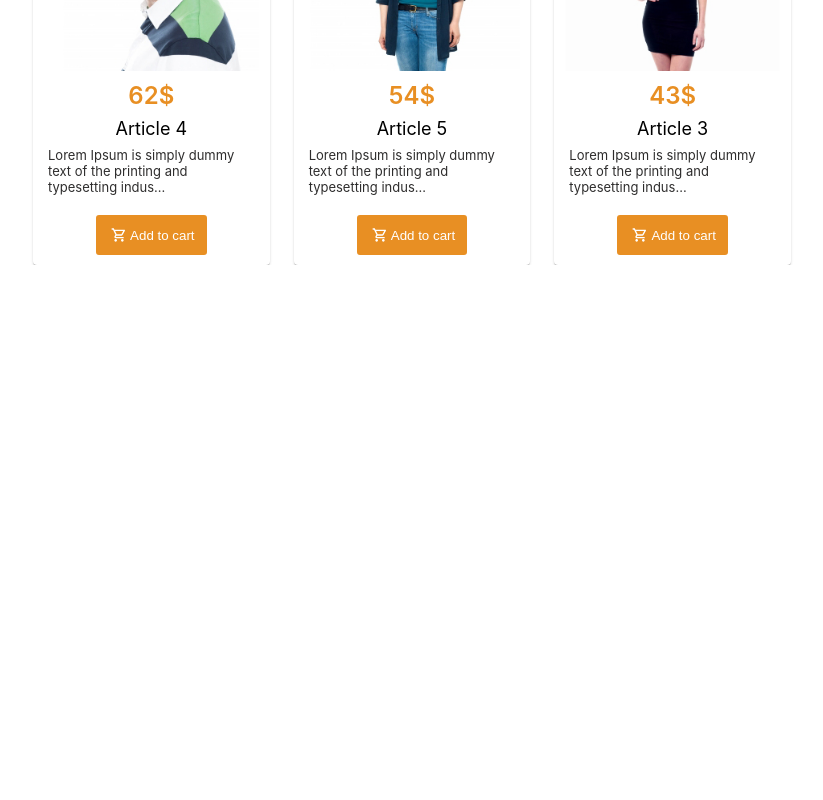
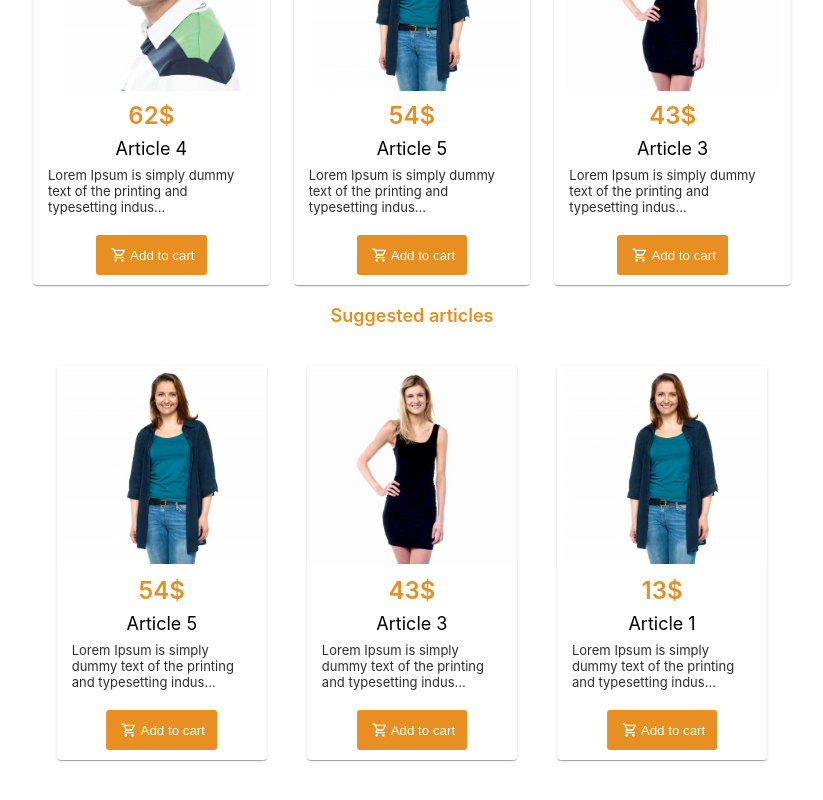
Before and after one commit to Mazo26/nit, a React (Create React App) app in the folder nitshop/: page / in a window 1280 px wide. Shown: the part 1204-2004 px from the top of the page, without its empty margins (361-1184 px from the left). Before the commit the page ends 1469 px from the top, so only its background shows below. Built offline with nearby package versions, Linux system fonts and the light colour scheme.

Commit message:
added suggested part

```diff
--- a/nitshop/src/Templates/ArticlesHomePage/ArticlesHomePage.jsx
+++ b/nitshop/src/Templates/ArticlesHomePage/ArticlesHomePage.jsx
@@ -9,7 +9,7 @@ import article3 from "../../assets/images/home/product3.jpg";
 const loremText =
   "Lorem Ipsum is simply dummy text of the printing and typesetting industry. Lorem Ipsum has been the industry's standard dummy text ever since the 1500s, when an unknown printer took a galley of type and scrambled it to make a type specimen book.";
 
-const articles = [
+export const articles = [
   {
     title: "Article 1",
     description: loremText,
--- a/nitshop/src/Templates/ProductsHomePage/ProductsHomePage.jsx
+++ b/nitshop/src/Templates/ProductsHomePage/ProductsHomePage.jsx
@@ -5,6 +5,7 @@ import Text from "../../components/Text/Text";
 import CategoryTab from "../CategoryTab/CategoryTab";
 import { colors, fontSize, fontWeight } from "../../util/theme";
 import ArticlesHomePage from "../ArticlesHomePage/ArticlesHomePage";
+import SuggestedCarousel from "../SuggestedCarousel/SuggestedCarousel";
 
 const styles = {
   container: {
@@ -15,7 +16,7 @@ const styles = {
     display: "flex",
     width: "100%",
     justifyContent: "center",
-    padding: "10px 0px",
+    padding: "20px 0px",
   },
   headingText: {
     fontSize: fontSize.medium,
@@ -39,6 +40,10 @@ const ProductsHomePage = () => {
             <Text style={styles.headingText}>Articles</Text>
           </SimplifiedDiv>
           <ArticlesHomePage />
+          <SimplifiedDiv style={styles.headingContainer}>
+            <Text style={styles.headingText}>Suggested articles</Text>
+          </SimplifiedDiv>
+          <SuggestedCarousel />
         </Grid>
       </Grid>
     </SimplifiedDiv>
--- /dev/null
+++ b/nitshop/src/Templates/SuggestedCarousel/SuggestedCarousel.jsx
@@ -0,0 +1,42 @@
+import React from "react";
+import ArticleCard from "../ArticleCard/ArticleCard";
+import { Carousel } from "react-responsive-carousel";
+import SimplifiedDiv from "../../components/SimplifiedDiv/SimplifiedDiv";
+import { articles } from "../ArticlesHomePage/ArticlesHomePage";
+
+const styles = {
+  articleCardHolder: {
+    padding: 20,
+  },
+};
+
+const SuggestedCarousel = () => {
+  return (
+    <SimplifiedDiv>
+      <Carousel
+        showIndicators={false}
+        showStatus={false}
+        infiniteLoop
+        interval={1000}
+        swipeable
+        centerMode
+        autoPlay
+        centerSlidePercentage={33}
+      >
+        {articles.map((article, index) => (
+          <SimplifiedDiv style={styles.articleCardHolder}>
+            <ArticleCard
+              key={index}
+              title={article.title}
+              image={article.image}
+              description={article.description}
+              price={article.price}
+            />
+          </SimplifiedDiv>
+        ))}
+      </Carousel>
+    </SimplifiedDiv>
+  );
+};
+
+export default SuggestedCarousel;
```
